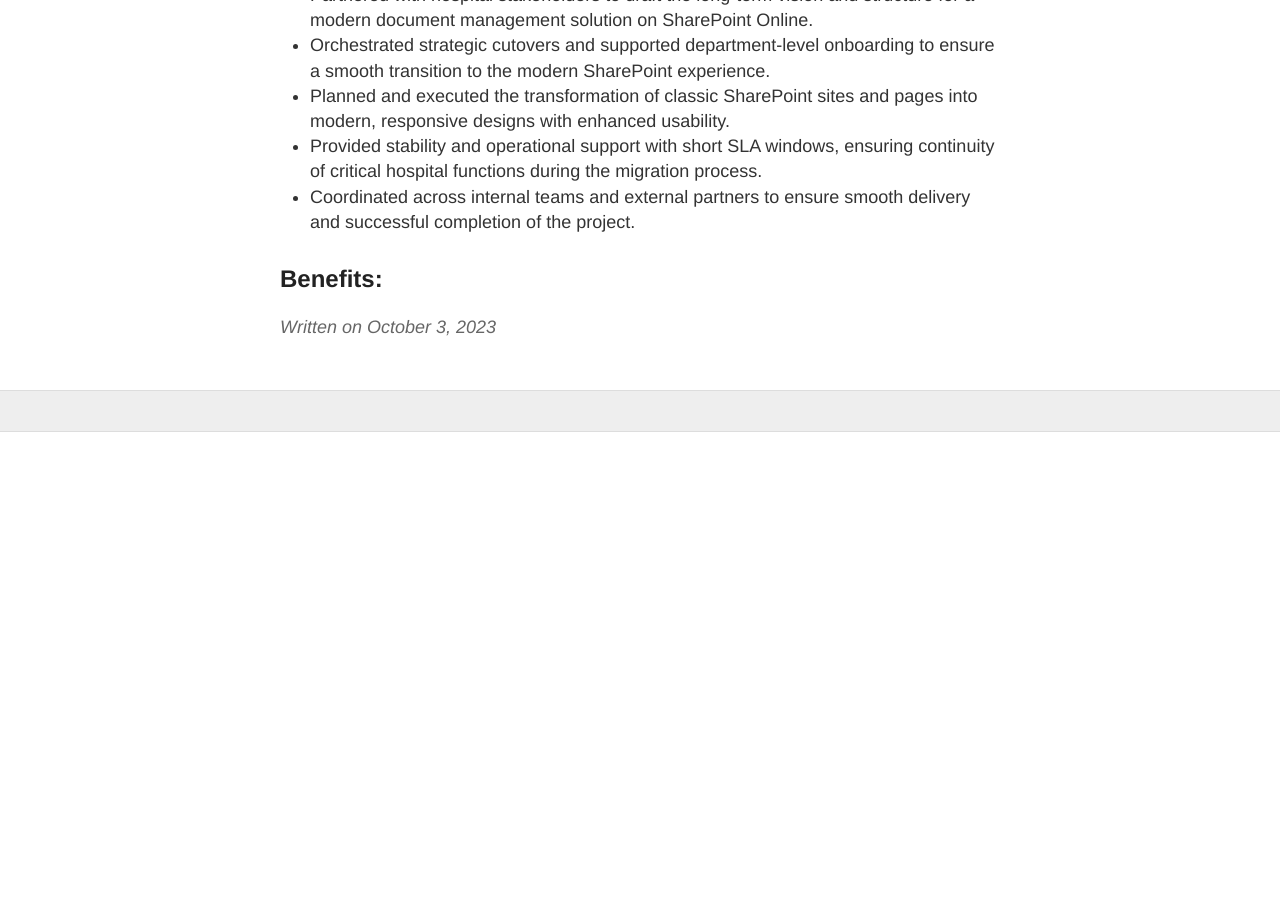
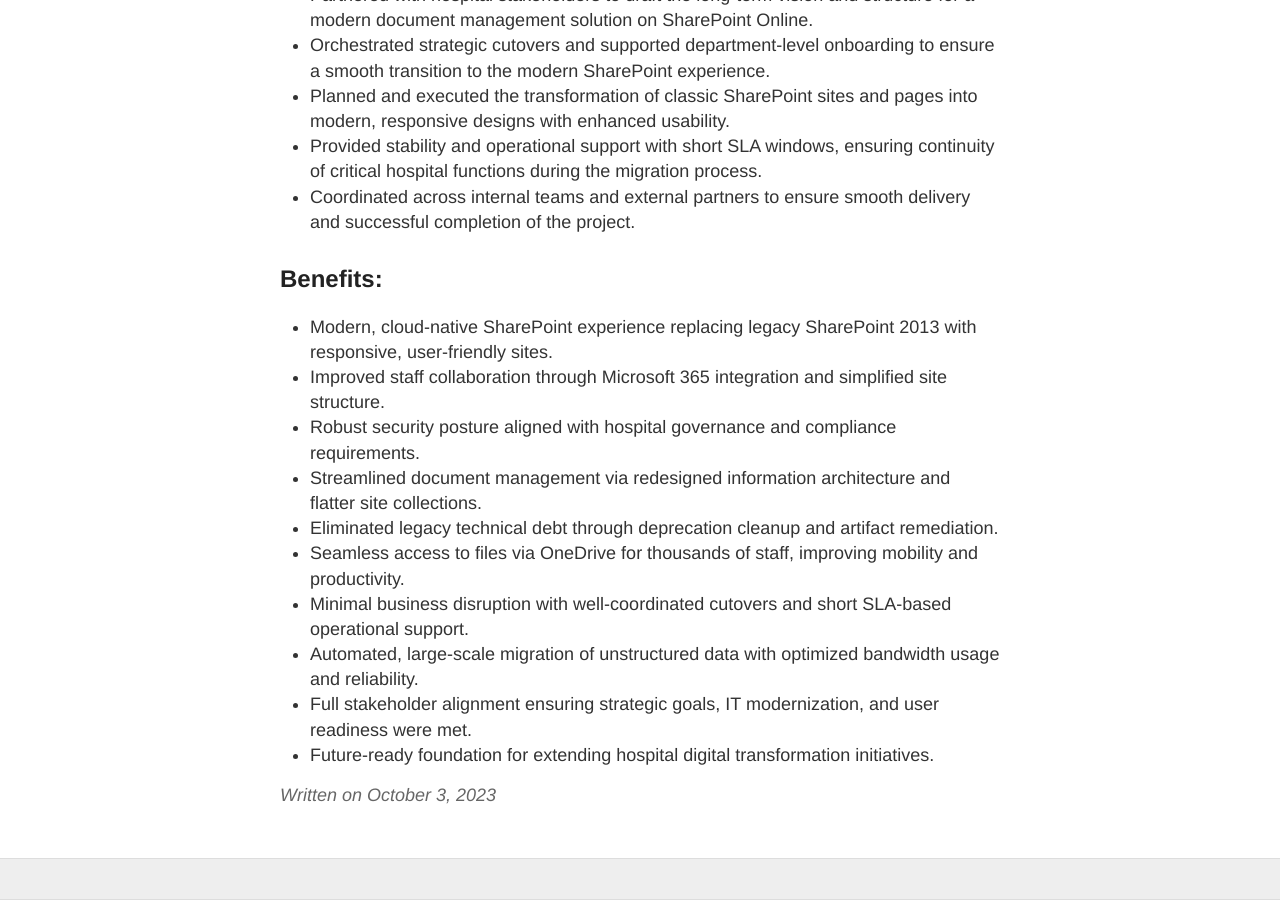
Before and after one commit to Techmeka/blog, a Jekyll site: the page built from docs/_posts/2023-10-3-Sharepoint2013-Migration.md, in a window 1280 px wide and 900 px high, scrolled down 2069 px. Built offline with Jekyll 4.4.1, drawn with Linux system fonts in a browser that asks for light colours; before the commit the page ends 2501 px from its top, so only the background shows below that.

Commit message:
benefits update across posts

```diff
--- a/docs/_posts/2023-10-3-Sharepoint2013-Migration.md
+++ b/docs/_posts/2023-10-3-Sharepoint2013-Migration.md
@@ -40,6 +40,16 @@
 
 
 ## Benefits:
+- Modern, cloud-native SharePoint experience replacing legacy SharePoint 2013 with responsive, user-friendly sites.
+- Improved staff collaboration through Microsoft 365 integration and simplified site structure.
+- Robust security posture aligned with hospital governance and compliance requirements.
+- Streamlined document management via redesigned information architecture and flatter site collections.
+- Eliminated legacy technical debt through deprecation cleanup and artifact remediation.
+- Seamless access to files via OneDrive for thousands of staff, improving mobility and productivity.
+- Minimal business disruption with well-coordinated cutovers and short SLA-based operational support.
+- Automated, large-scale migration of unstructured data with optimized bandwidth usage and reliability.
+- Full stakeholder alignment ensuring strategic goals, IT modernization, and user readiness were met.
+- Future-ready foundation for extending hospital digital transformation initiatives.
 
 
  [1]: /blog/images/sharepoint2013MigrationFSOD.png
```
Also changed, not shown: docs/_posts/2023-01-01-Deploy-microsoft365-intune-onedrive-exchange.md (+9 -0 lines), docs/_posts/2023-04-01-Fileserver-Migration-SharePoint-Online.md (+9 -0 lines), docs/_posts/2024-02-01-cyber-security-dashboard.md (+7 -0 lines), docs/_posts/2024-7-3-sharepoint-migration.md (+9 -0 lines).
